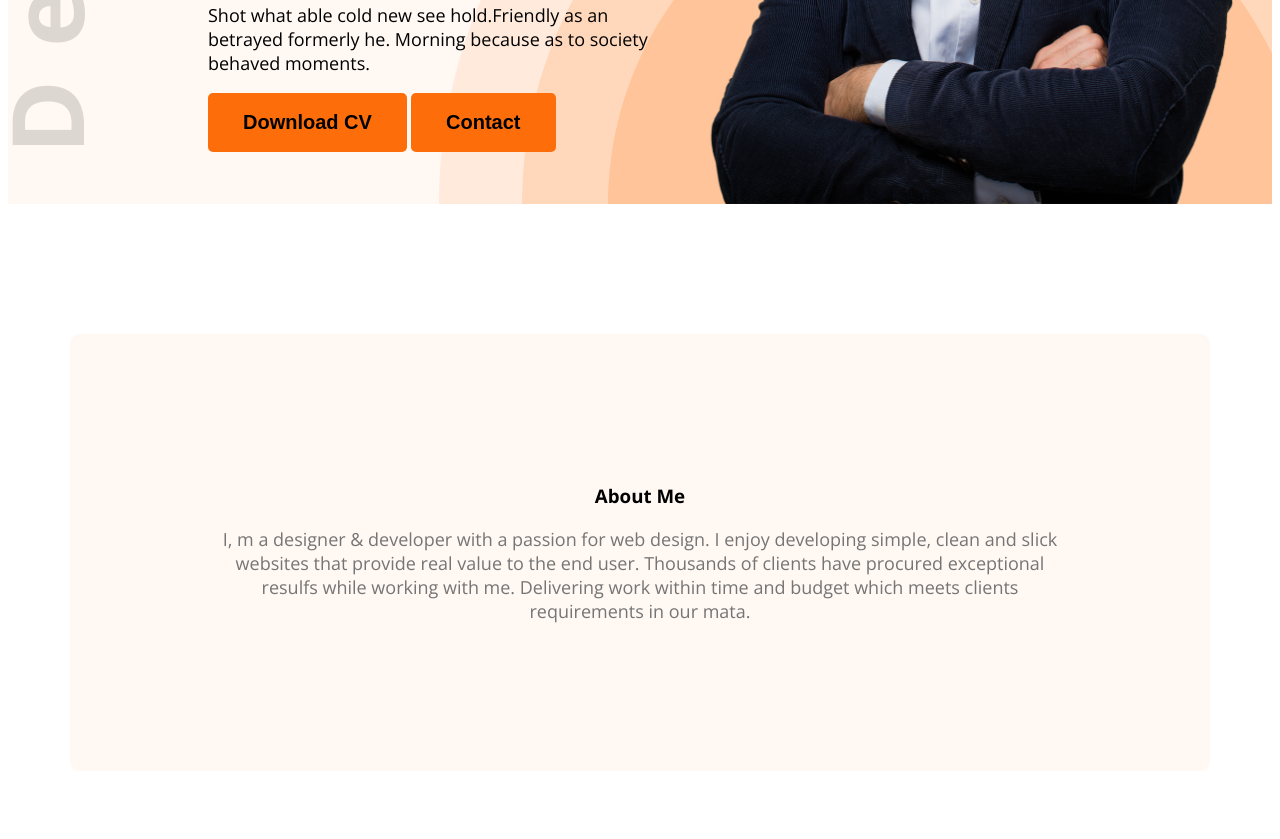
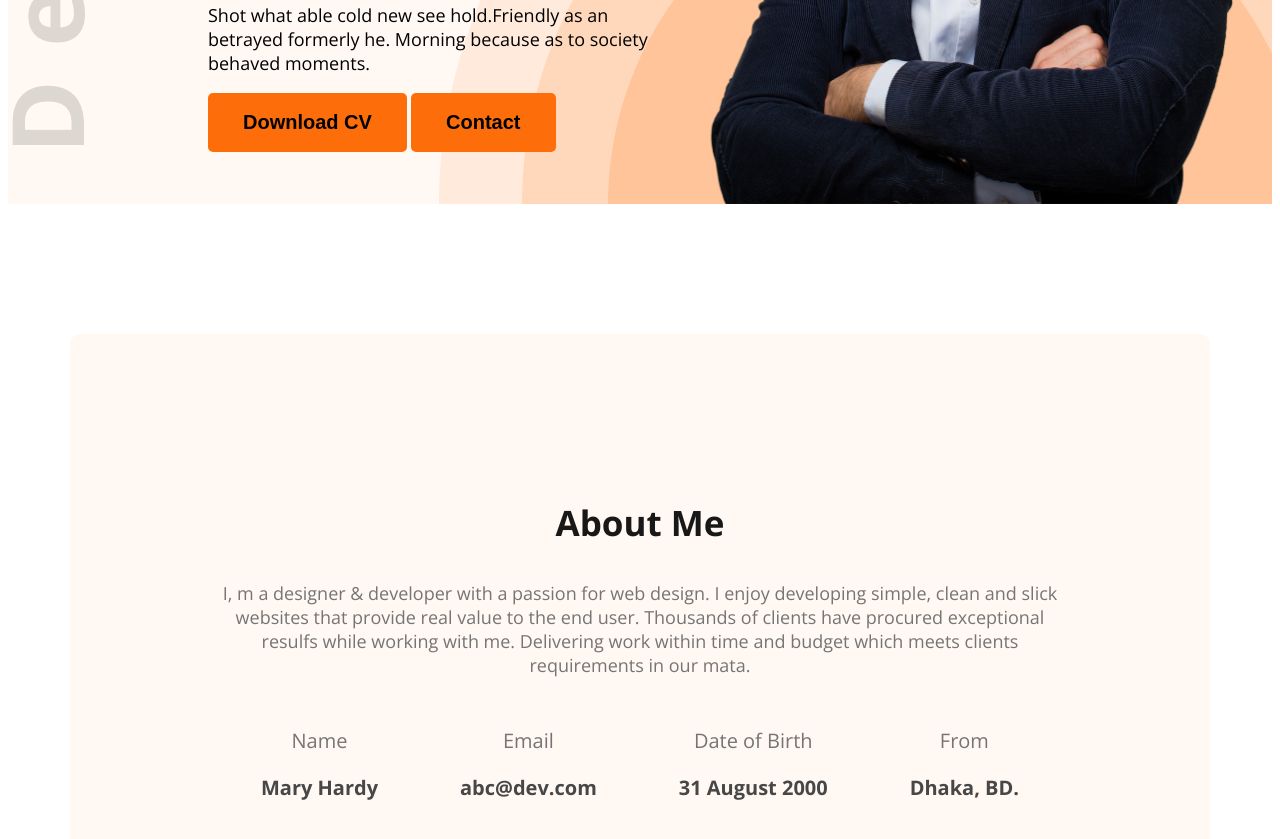
Before and after one commit to mehedimifu/web-portfolio, a plain HTML site: page index.html in a window 1280 px wide. Shown: the part 626-1465 px from the top of the page. Before the commit the page ends 1405 px from the top, so only its background shows below. Drawn offline with nearby package versions, Linux system fonts and the light colour scheme.

Commit message:
added about section

```diff
--- a/index.html
+++ b/index.html
@@ -35,9 +35,27 @@
   </header>
   <main>
     <section class="about secondary-bg">
-      <h3 class="sectin-title">About Me</h3>
-      <p class="section-description">I, m a designer & developer with a passion for web design. I enjoy developing simple, clean and slick websites that provide real value to the end user. Thousands of clients have procured exceptional resulfs while working with me. Delivering work within time and budget which meets clients requirements in our mata.
-      </p>
+        <h3 class="section-title">About Me</h3>
+        <p class="section-description">I, m a designer & developer with a passion for web design. I enjoy developing simple, clean and slick websites that provide real value to the end user. Thousands of clients have procured exceptional resulfs while working with me. Delivering work within time and budget which meets clients requirements in our mata.
+        </p>
+        <div class="about-items">
+          <div class="about-item">
+            <p class="item-title">Name</p>
+            <p class="description">Mary Hardy</p>
+          </div>
+          <div class="about-item">
+            <p class="item-title">Email</p>
+            <p class="description">abc@dev.com</p>
+          </div>
+          <div class="about-item">
+            <p class="item-title">Date of Birth</p>
+            <p class="description">31 August 2000</p>
+          </div>
+          <div class="about-item">
+            <p class="item-title">From</p>
+            <p class="description">Dhaka, BD.</p>
+          </div>
+      </div>
     </section>
   </main>
   <footer>
--- a/style/portfolio.css
+++ b/style/portfolio.css
@@ -110,8 +110,27 @@ main{
 
 /* about styles */
 .about{
+  font-family: "Open Sans", serif;
   border-radius: 10px;
   padding: 130px 150px;
   text-align: center;
   margin-top: 130px;
 }
+.about-items{
+  display: flex;
+  justify-content: space-around;
+  text-align: center;
+  margin-top: 30px;
+}
+
+.item-title{
+  font-family: "Open Sans", serif;
+  font-size: 20px;
+  font-weight: normal;
+  color: #757575;
+}
+.description{
+  font-size: 20px;
+  font-weight: bold;
+  color: #474747;
+}
```
